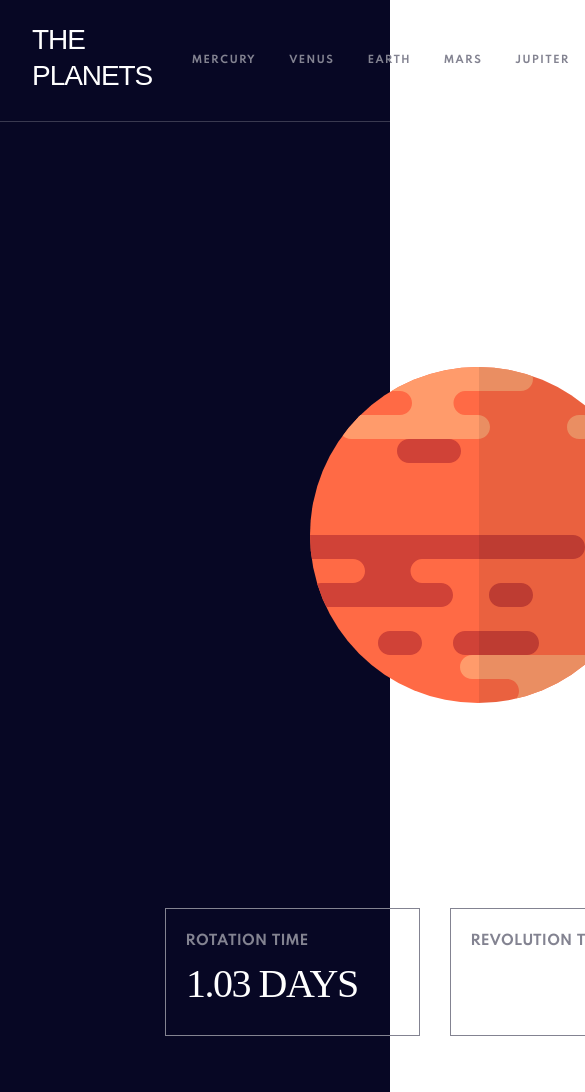
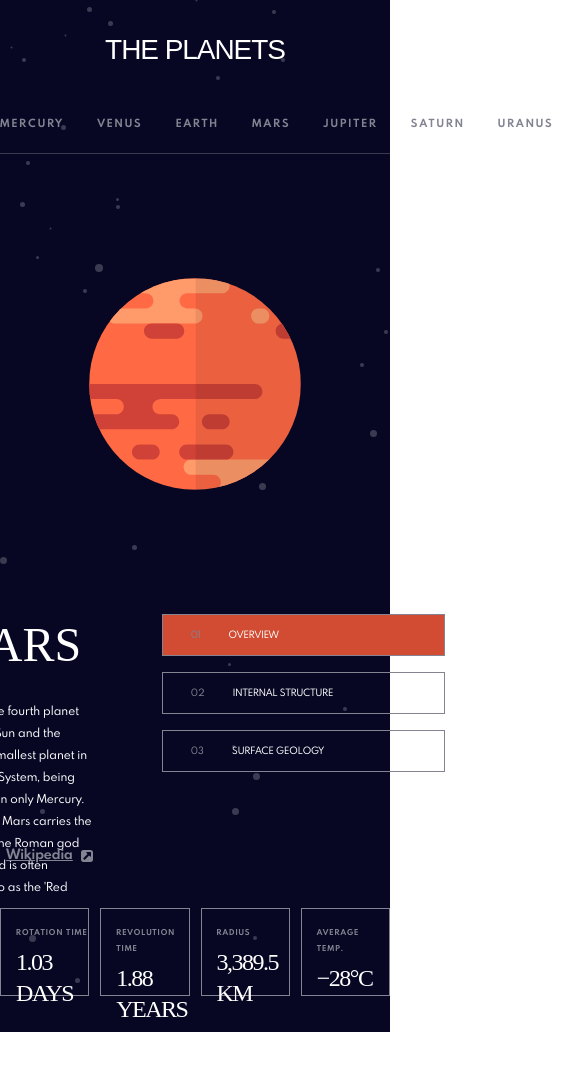
Before and after one commit to Kozikakoo/planets-fact-site, a React (Create React App) app: page /mars in a window 390 px wide. Shown: the top 1092 px of the page, 585 px wide, since content can reach past the window. After the commit the page ends 1032 px from the top, so only its background shows below. Built offline with nearby package versions, Linux system fonts and the light colour scheme; a web font is replaced by a local one.

Commit message:
feat: background stars; adaptive 768; fix: column-gap;

```diff
--- a/src/components/App/App.css
+++ b/src/components/App/App.css
@@ -1,5 +1,6 @@
 .App {
    background-color: #070724;
+    background-image: url("../../assets/background-stars.svg");
 }
 
 p{
--- a/src/components/App/App.js
+++ b/src/components/App/App.js
@@ -13,9 +13,6 @@ import Neptune from "../Planets/Neptune";
 function App() {
     const planet = document.querySelector(".planet");
 
-    const handleChangeGap = (planetName) => {
-        planet.classList.add(planetName)
-    }
 
     return (
         <div className="App">
@@ -32,11 +29,11 @@ function App() {
 
                     <Route path="/uranus" element={<Uranus/>}/>
 
-                <Route path="/neptune" element={<Neptune changeGap={(planetName)=>handleChangeGap(planetName)}/>}/>
+                    <Route path="/neptune"
+                           element={<Neptune/>}/>
 
                     <Route path="/venus" element={<Venus/>}/>
                 </Routes>
-
         </div>
     )
 
--- a/src/components/Header/Header.css
+++ b/src/components/Header/Header.css
@@ -17,7 +17,6 @@
 }
 
 .header__nav {
-
     align-self: center;
     margin-right: 40px;
 }
@@ -42,10 +41,6 @@
 .header__planet:last-of-type {
     margin-right: 0;
 }
-
-/*.header__planet:hover {*/
-/*    opacity: 0.5;*/
-/*}*/
 
 .header__planet-link_mer:hover, .header__planet-link_mer:active {
     color: #419EBB;
@@ -83,3 +78,22 @@
     text-decoration: none;
     color: #838391;
 }
+
+@media screen and (max-width: 1140px) {
+    .header {
+        flex-direction: column;
+        align-items: center;
+    }
+
+    .header__name {
+       margin: 32px auto 28px;
+    }
+
+    .header__nav {
+        margin: 0 auto;
+    }
+
+    .header__planets {
+        padding: 0;
+    }
+}
--- a/src/components/Main/Main.css
+++ b/src/components/Main/Main.css
@@ -2,50 +2,23 @@
     display: grid;
     row-gap: 87px;
     grid-template-areas: "img text"
-                         "cards cards";
-    padding: 126px 165px 56px;
+         "cards cards";
+    padding: 126px 11.5% 56px;
     position: relative;
     box-sizing: border-box;
     max-width: 1440px;
     margin: 0 auto;
+    grid-template-columns: repeat(2, 1fr);
 }
 
-.planet-mercury {
-    column-gap: 300px;
-}
-
-.planet-neptune {
-    column-gap: 220px;
-}
-
-.planet-mars {
-    column-gap: 277px;
-}
-
-.planet-earth {
-    column-gap: 220px;
-}
-
-.planet-venus {
-    column-gap: 245px;
-}
-
-.planet-saturn {
-    column-gap: 111px;
-}
-
-.planet-jupiter {
-    column-gap: 154px;
-}
-
-.planet-uranus {
-    column-gap: 216px;
+.planet__img-container {
+    grid-area: img;
+    display: flex;
+    align-items: center;
+    justify-content: center;
 }
 
 .planet__img {
-    grid-area: img;
-    justify-self: end;
-    align-self: center;
     color: #FFFFFF;
     font-family: 'Antonio', Arial sans-serif;
     font-size: 17px;
@@ -57,7 +30,6 @@
     grid-area: text;
     align-self: center;
     justify-self: end;
-
 }
 
 .planet__name {
@@ -244,3 +216,86 @@
     text-transform: uppercase;
     margin: 0;
 }
+
+@media screen and (max-width: 1140px) {
+    .planet {
+        display: flex;
+        padding: 0 0 36px;
+        flex-direction: column;
+        row-gap: 0;
+    }
+
+    .planet__img-container {
+        height: 460px;
+    }
+
+    .planet__img {
+        position: static;
+        justify-self: end;
+        align-self: center;
+        transform: scale(0.63);
+    }
+
+    .planet__block {
+        display: grid;
+        grid-template-areas: "name button"
+                             "text button"
+                             "link button";
+        column-gap: 69px;
+    }
+
+    .planet__name {
+        grid-area: name;
+    }
+
+    .planet__desc {
+        grid-area: text;
+        max-height: 120px;
+    }
+
+    .planet__wiki {
+        grid-area: link;
+
+    }
+
+    .planet__item {
+        width: 281px;
+        height: 40px;
+    }
+
+    .planet__list {
+        font-size: 9px;
+        line-height: 25px;
+        grid-area: button;
+    }
+
+    .planet__card {
+        width: 164px;
+        height: 88px;
+        margin-right: 11px;
+        padding-left: 15px;
+    }
+
+    .planet__card-title {
+        font-size: 8px;
+        line-height: 16px;
+        margin-top: 16px;
+        margin-bottom: 6px;
+    }
+
+    .planet__card-desc {
+        font-size: 24px;
+        line-height: 31px;
+    }
+
+    .planet__name {
+        font-size: 48px;
+        line-height: 62px;
+    }
+
+    .planet__desc {
+        font-size: 11px;
+        line-height: 22px;
+    }
+
+}
--- a/src/components/Main/Main.js
+++ b/src/components/Main/Main.js
@@ -3,7 +3,21 @@ import Header from "../Header/Header";
 import icon from "../../assets/icon-source.svg"
 
 
-function Main({planetClass, planet, descOverview, descStructure, descGeology, wiki, rotation, revolution, radius, temp, imgOverview, imgStructure, imgGeology}) {
+function Main({
+                  planetClass,
+                  planet,
+                  descOverview,
+                  descStructure,
+                  descGeology,
+                  wiki,
+                  rotation,
+                  revolution,
+                  radius,
+                  temp,
+                  imgOverview,
+                  imgStructure,
+                  imgGeology
+              }) {
     const [isClickedOverview, setIsClickedOverview] = React.useState(true)
     const [isClickedStructure, setIsClickedStructure] = React.useState(false)
     const [isClickedGeology, setIsClickedGeology] = React.useState(false)
@@ -27,29 +41,29 @@ function Main({planetClass, planet, descOverview, descStructure, descGeology, wi
     }
 
     const handleChangeDescription = () => {
-        if(isClickedOverview) {
+        if (isClickedOverview) {
             return descOverview
         }
 
-        if(isClickedGeology) {
+        if (isClickedGeology) {
             return descGeology
         }
 
-        if(isClickedStructure) {
+        if (isClickedStructure) {
             return descStructure
         }
     }
 
     const handleChangeImage = () => {
-        if(isClickedOverview) {
+        if (isClickedOverview) {
             return imgOverview
         }
 
-        if(isClickedGeology) {
+        if (isClickedGeology) {
             return imgGeology
         }
 
-        if(isClickedStructure) {
+        if (isClickedStructure) {
             return imgStructure
         }
     }
@@ -58,8 +72,10 @@ function Main({planetClass, planet, descOverview, descStructure, descGeology, wi
     return (
         <>
             <Header/>
-            <main className={`planet planet-${planetClass}`}>
-                <img className="planet__img" src={handleChangeImage()} alt="Planet"/>
+            <main className="planet">
+                <div className="planet__img-container">
+                    <img className="planet__img" src={handleChangeImage()} alt="Planet"/>
+                </div>
                 <div className="planet__block">
                     <h2 className="planet__name">{planet}</h2>
                     <p className="planet__desc">{handleChangeDescription()}</p>
```
Lines whose indentation alone changed are shown as unchanged.
